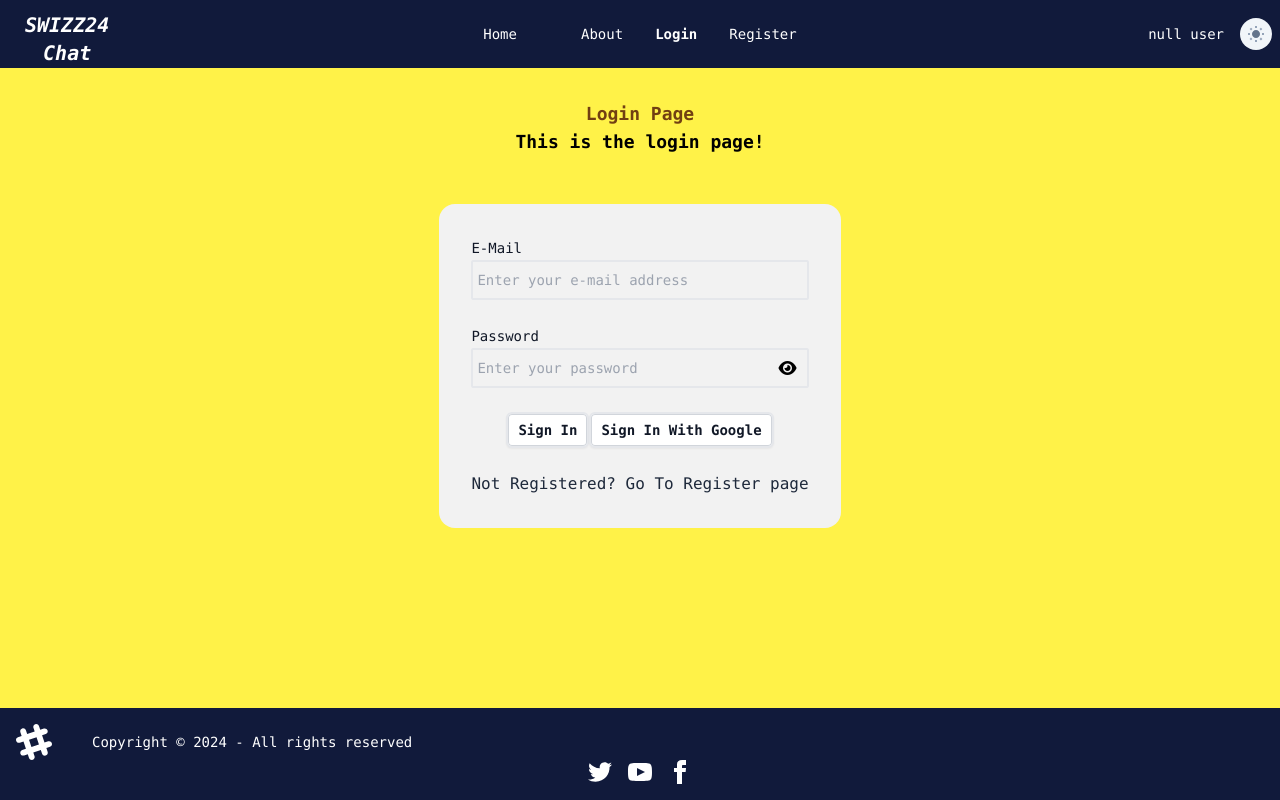
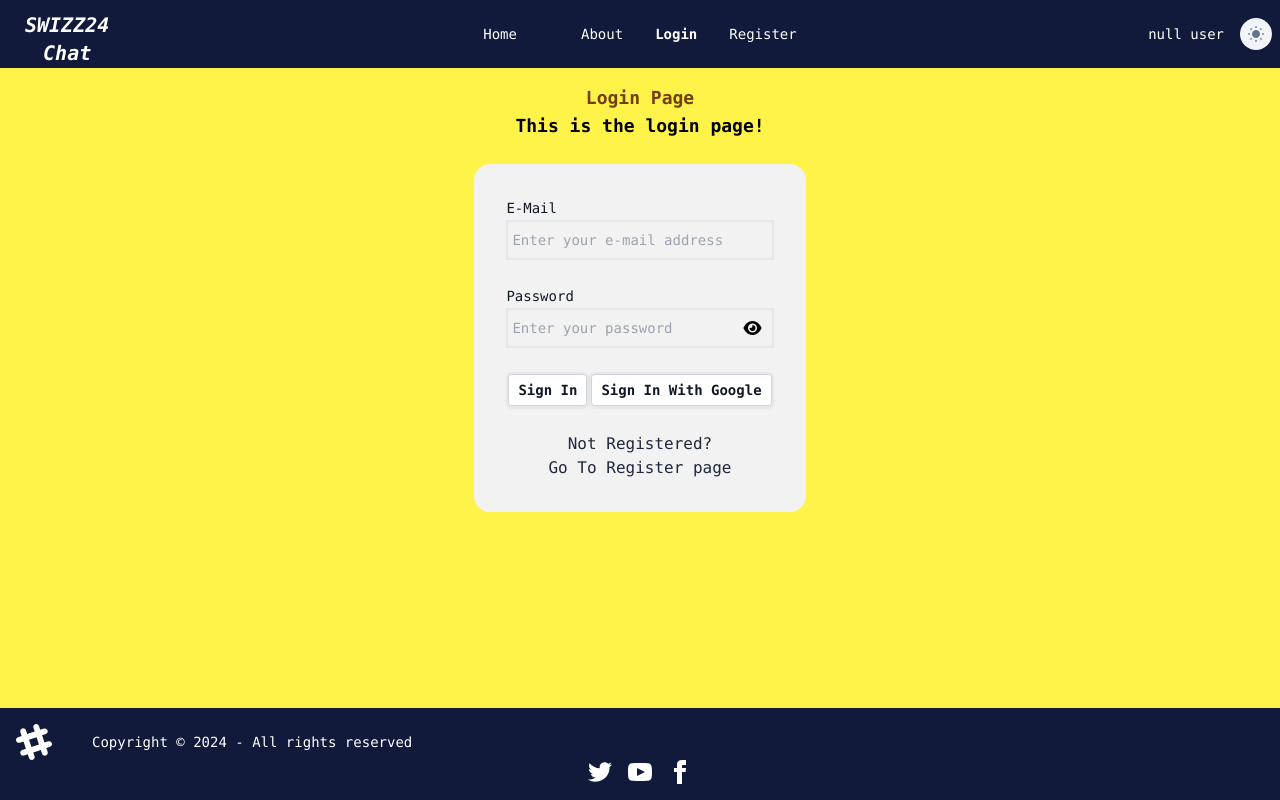
Before and after one commit to Gaudenz77/vuechat_tryout, a Vue app: page /login in a window 1280 px wide. Built offline with nearby package versions, Linux system fonts and the light colour scheme; no server answers.

Commit message:
update layout

```diff
--- a/src/App.vue
+++ b/src/App.vue
@@ -94,7 +94,7 @@ const handleSignout = async () => {
       </div>
       <ul
         tabindex="0"
-        class="menu menu-sm bg-[#fff248] dark:bg-[#111a3b] dark:text-slate-100 text-slate-900 dropdown-content rounded-box z-[1] mt-3 w-52 p-2 shadow">
+        class="menu menu-sm dark:bg-[#fff248] bg-[#111a3b] dark:text-slate-900 text-slate-100 dropdown-content rounded-box z-[1] mt-3 w-52 p-2 shadow">
         <li><a><router-link to="/">Home</router-link></a></li>
         <li><a><router-link to="/secondpage" v-if="isLoggedIn">Second Page</router-link> </a></li>
         <li><a><router-link to="/about">About</router-link></a></li>
--- a/src/components/FormTwo.vue
+++ b/src/components/FormTwo.vue
@@ -77,7 +77,7 @@ const signInWithGoogle = async (event: Event) => {
 
 <template>
   <div>
-    <div class="form-container my-12 py-8">
+    <div class="form-container my-12 py-8 md:mt-6 md:mb-32">
 
     <form class="dark:text-slate-100 text-slate-800">
       <label for="email" class="block text-sm font-medium leading-6 text-gray-900">E-Mail</label>
@@ -110,7 +110,7 @@ const signInWithGoogle = async (event: Event) => {
           type="button" @click="signInWithGoogle">Sign In With Google</button>
       </div>
     </form>
-    <p class="mt-4 pt-2 dark:text-slate-100 text-slate-800">Not Registered? Go To <a href="/register">Register</a> page
+    <p class="mt-4 pt-2 text-slate-800 text-center">Not Registered?<br />Go To <a href="/register">Register</a> page
 
     </p>
   </div>
--- a/src/views/LoginPage.vue
+++ b/src/views/LoginPage.vue
@@ -10,7 +10,7 @@ export default {
 </script>
 
 <template>
-    <div class="text-center mt-8 text-black dark:text-white text-lg font-bold">
+    <div class="text-center text-black dark:text-white text-lg font-bold mt-4">
         <h1 class="text-yellow-900 dark:text-yellow-400">Login Page</h1>
         <p>This is the login page!</p>
     </div>
--- a/src/views/RegisterPage.vue
+++ b/src/views/RegisterPage.vue
@@ -10,12 +10,12 @@ export default {
 </script>
 
 <template>
-    <div class="text-center mt-8 text-black dark:text-white text-lg font-bold">
+    <div class="text-center text-black dark:text-white text-lg font-bold mt-4">
         <h1>Register Page</h1>
         <p>This is the register page!</p>
     </div>
     <div class="flex flex-wrap justify-center items-center">
-        <div class="">
+        <div class=" -mt-8 md:mt-0">
             <FormOne />
         </div>
     </div>
```
